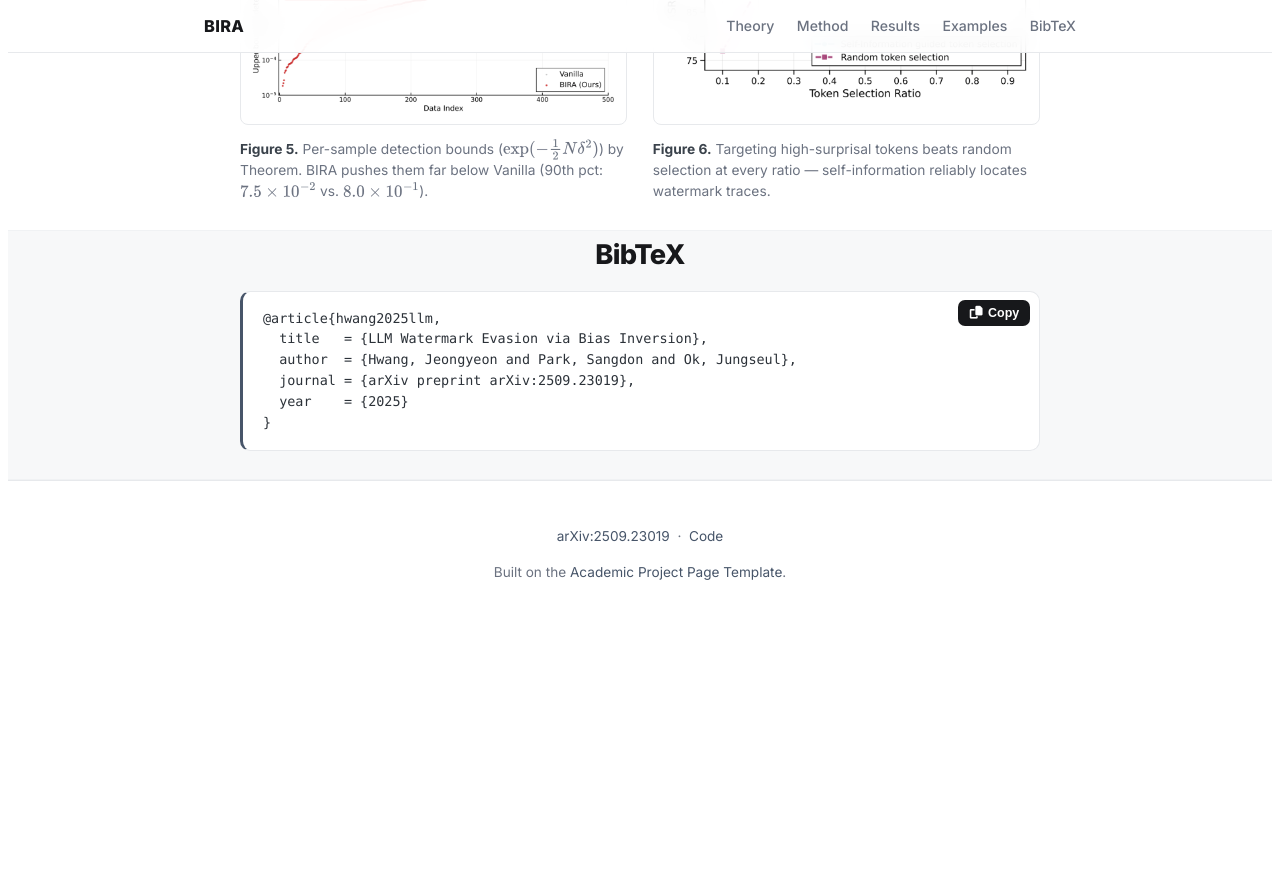
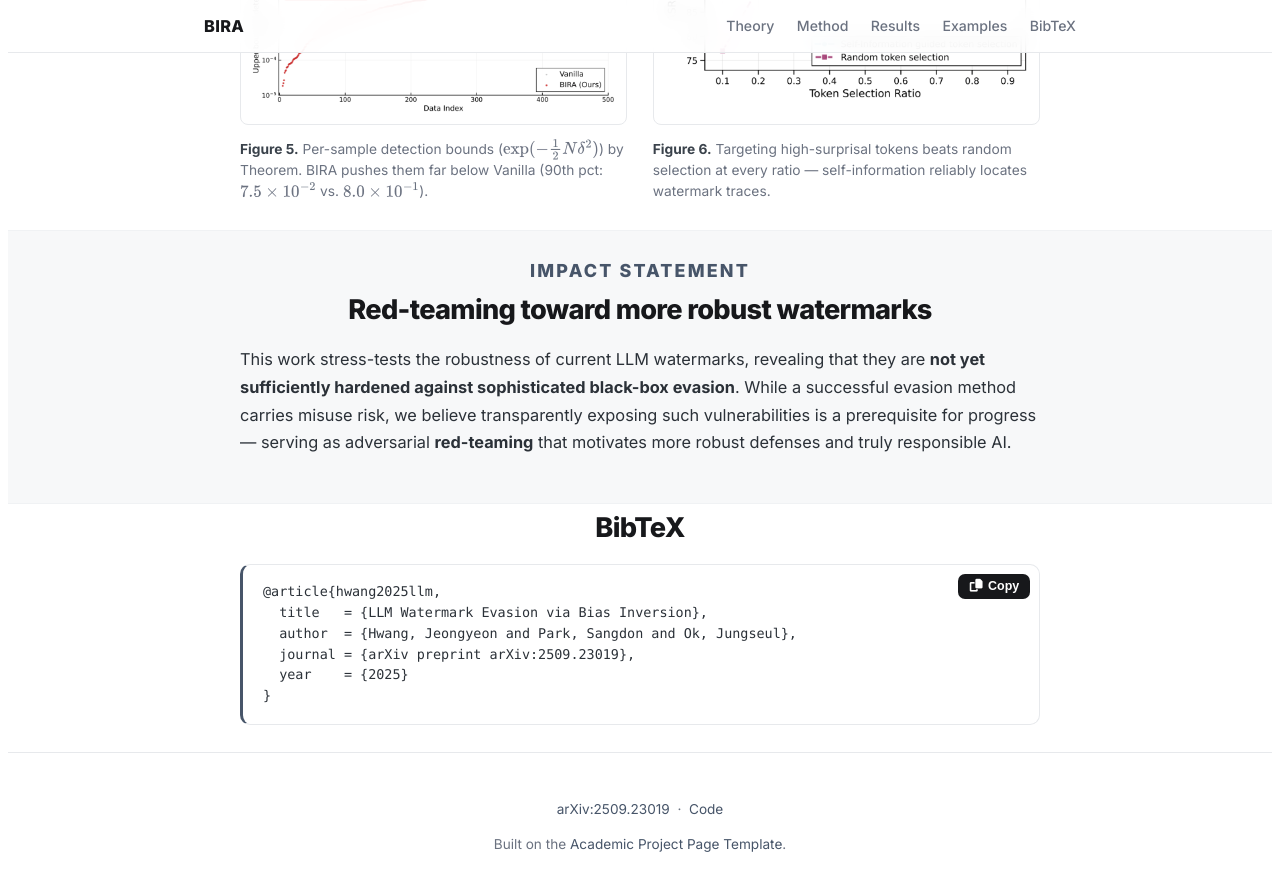
Before and after one commit to oppurity12/oppurity12.github.io, a Jekyll site: the page project_pages/bira/index.html, which Jekyll copies as it is, in a window 1280 px wide and 900 px high, scrolled down 4823 px. Shown: the top 891 px of the window. Built offline with Jekyll 4.4.1, drawn with Linux system fonts in a browser that asks for light colours; a style sheet for code colours, icons or effects is not loaded; before the commit the page ends 5469 px from its top, so only the background shows below that.

Commit message:
update profile

```diff
--- a/project_pages/bira/index.html
+++ b/project_pages/bira/index.html
@@ -59,7 +59,7 @@
     <div class="venue">ICML 2026</div>
 
     <div class="links">
-      <a href="LLM_Watermark_Evasion_via_Bias_Inversion.pdf" target="_blank"><i class="fas fa-file-pdf"></i> Paper</a>
+      <a href="https://arxiv.org/pdf/2509.23019" target="_blank"><i class="fas fa-file-pdf"></i> Paper</a>
       <a href="https://github.com/ml-postech/LLM-Watermark-Evasion-via-Bias-Inversion" target="_blank"><i class="fab fa-github"></i> Code</a>
       <a href="#bibtex"><i class="fas fa-quote-left"></i> BibTeX</a>
     </div>
@@ -296,8 +296,23 @@
   </div>
 </section>
 
+<!-- ===================== IMPACT STATEMENT ===================== -->
+<section class="block tint" id="impact">
+  <div class="wrap">
+    <p class="eyebrow-c">Impact Statement</p>
+    <h2 class="section-title">Red-teaming toward more robust watermarks</h2>
+    <p class="lead">
+      This work stress-tests the robustness of current LLM watermarks, revealing that they are
+      <b>not yet sufficiently hardened against sophisticated black-box evasion</b>. While a successful
+      evasion method carries misuse risk, we believe transparently exposing such vulnerabilities is a
+      prerequisite for progress — serving as adversarial <b>red-teaming</b> that motivates more robust
+      defenses and truly responsible AI.
+    </p>
+  </div>
+</section>
+
 <!-- ===================== BIBTEX ===================== -->
-<section class="block tint" id="bibtex">
+<section class="block" id="bibtex">
   <div class="wrap">
     <h2 class="section-title">BibTeX</h2>
     <div class="bibtex-wrap">
```
